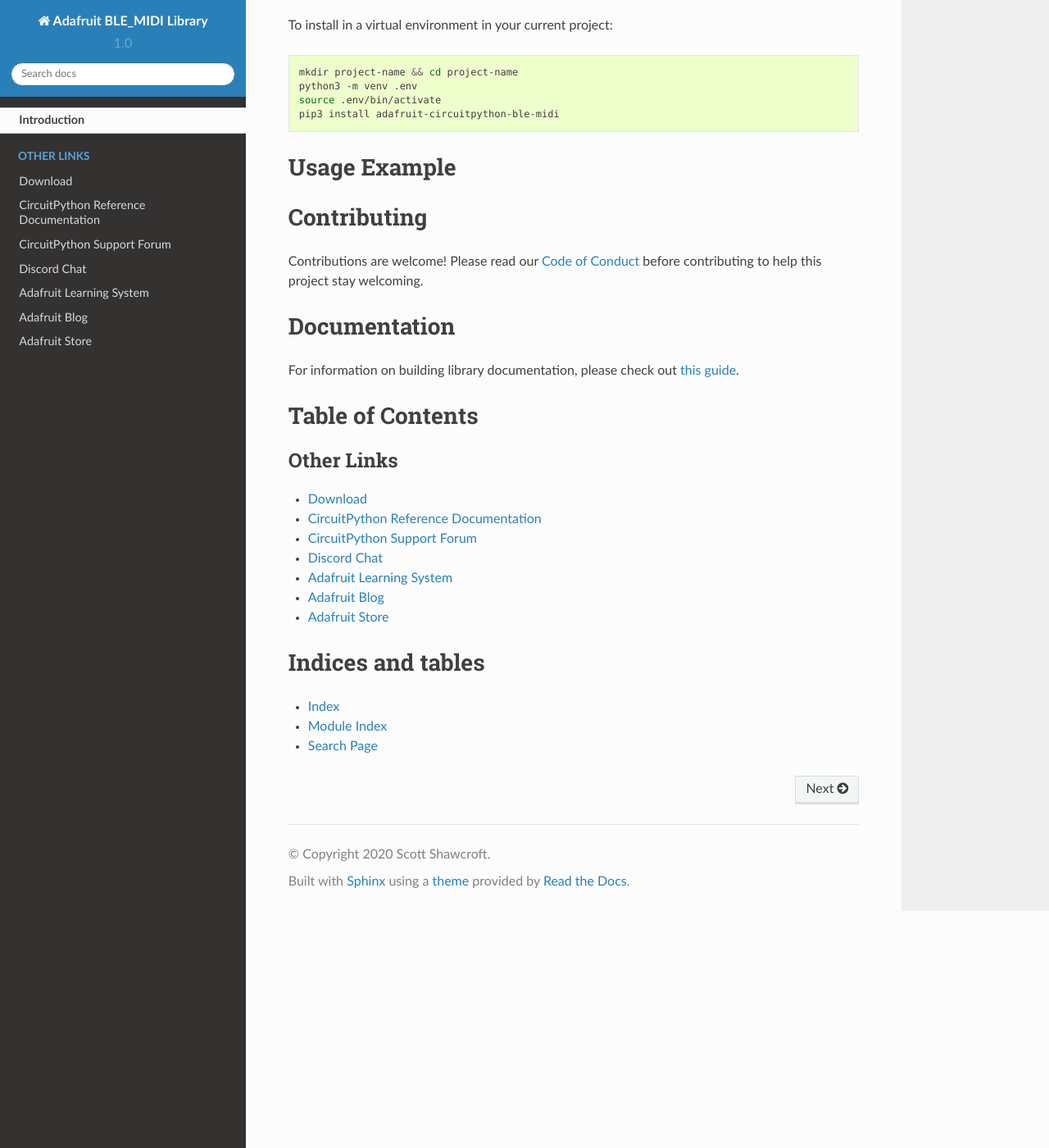
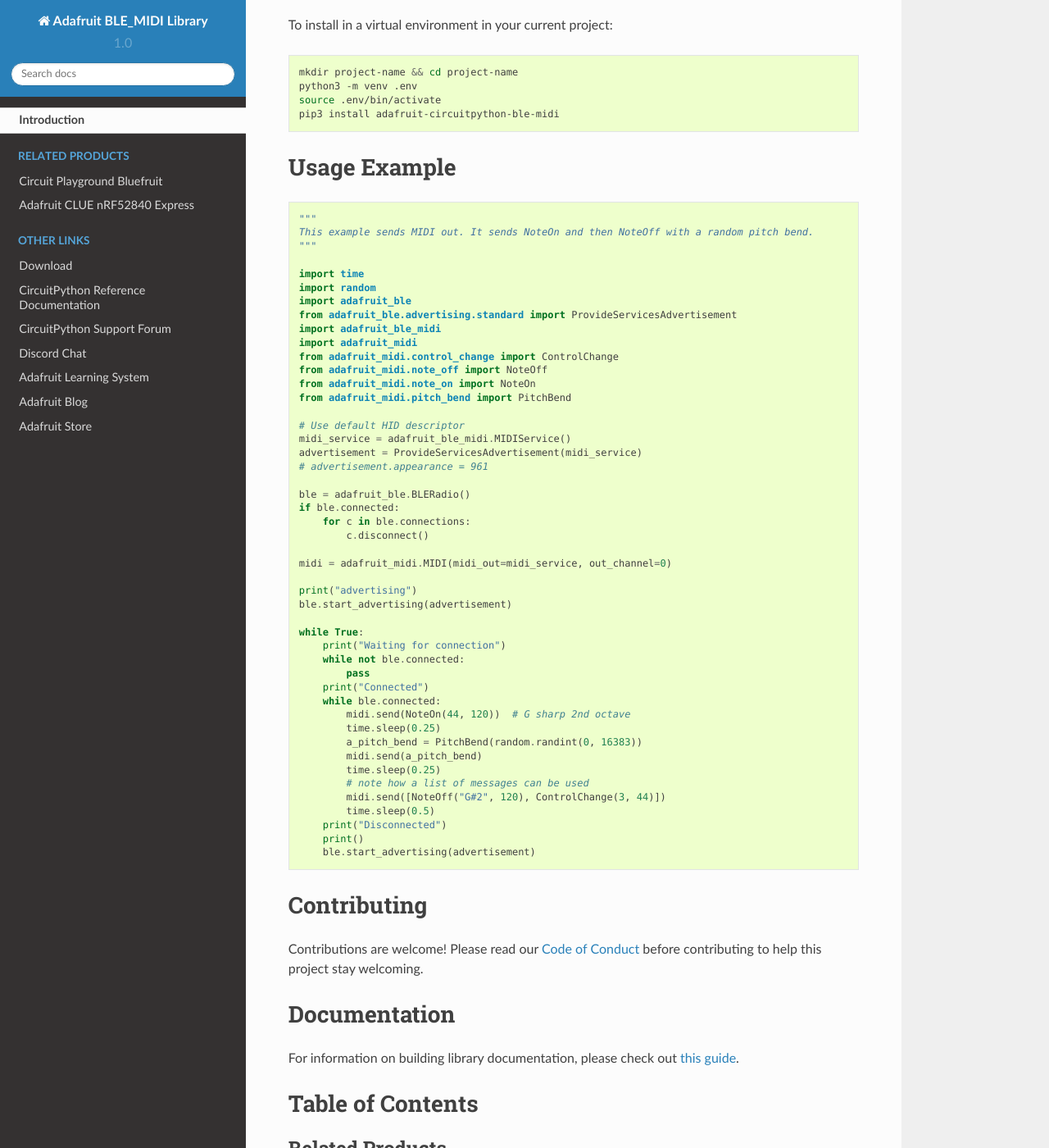
Before and after one commit to adafruit/Adafruit_CircuitPython_BLE_MIDI, a Sphinx documentation site: the page built from docs/index.rst, in a window 1280 px wide and 1400 px high, scrolled down 901 px. Shown: the whole window at 82% size. Built offline with Sphinx 7.4.7 and the Read the Docs theme 2.0.0, drawn with Linux system fonts in a browser that asks for light colours; pages that are not in the unit, such as notebooks, are missing from menus; some of the changed text lies outside the part shown.

Commit message:
Fix up docs

```diff
--- a/README.rst
+++ b/README.rst
@@ -63,7 +60,55 @@
 Usage Example
 =============
 
-.. todo:: Add a quick, simple example. It and other examples should live in the examples folder and be included in docs/examples.rst.
+.. code-block:: python
+
+    """
+    This example sends MIDI out. It sends NoteOn and then NoteOff with a random pitch bend.
+    """
+
+    import time
+    import random
+    import adafruit_ble
+    from adafruit_ble.advertising.standard import ProvideServicesAdvertisement
+    import adafruit_ble_midi
+    import adafruit_midi
+    from adafruit_midi.control_change import ControlChange
+    from adafruit_midi.note_off import NoteOff
+    from adafruit_midi.note_on import NoteOn
+    from adafruit_midi.pitch_bend import PitchBend
+
+    # Use default HID descriptor
+    midi_service = adafruit_ble_midi.MIDIService()
+    advertisement = ProvideServicesAdvertisement(midi_service)
+    # advertisement.appearance = 961
+
+    ble = adafruit_ble.BLERadio()
+    if ble.connected:
+        for c in ble.connections:
+            c.disconnect()
+
+    midi = adafruit_midi.MIDI(midi_out=midi_service, out_channel=0)
+
+    print("advertising")
+    ble.start_advertising(advertisement)
+
+    while True:
+        print("Waiting for connection")
+        while not ble.connected:
+            pass
+        print("Connected")
+        while ble.connected:
+            midi.send(NoteOn(44, 120))  # G sharp 2nd octave
+            time.sleep(0.25)
+            a_pitch_bend = PitchBend(random.randint(0, 16383))
+            midi.send(a_pitch_bend)
+            time.sleep(0.25)
+            # note how a list of messages can be used
+            midi.send([NoteOff("G#2", 120), ControlChange(3, 44)])
+            time.sleep(0.5)
+        print("Disconnected")
+        print()
+        ble.start_advertising(advertisement)
 
 Contributing
 ============
--- a/docs/index.rst
+++ b/docs/index.rst
@@ -23,14 +23,11 @@
 .. toctree::
     :caption: Tutorials
 
-.. todo:: Add any Learn guide links here. If there are none, then simply delete this todo and leave
-    the toctree above for use later.
-
 .. toctree::
     :caption: Related Products
 
-.. todo:: Add any product links here. If there are none, then simply delete this todo and leave
-    the toctree above for use later.
+    Circuit Playground Bluefruit <https://www.adafruit.com/product/4333>
+    Adafruit CLUE nRF52840 Express <https://www.adafruit.com/product/4500>
 
 .. toctree::
     :caption: Other Links
```
Also changed, not shown: other parts of README.rst (+0 -3 lines).
